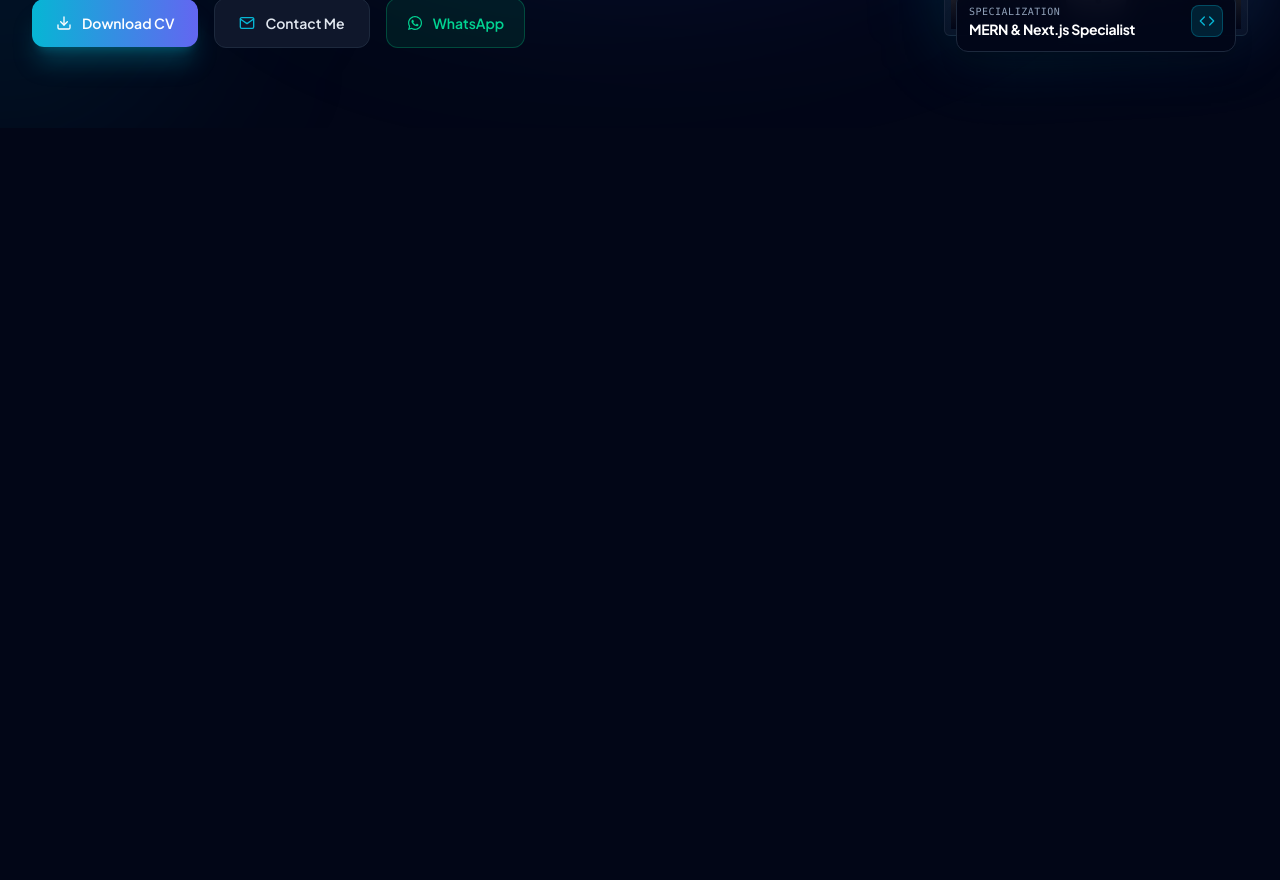
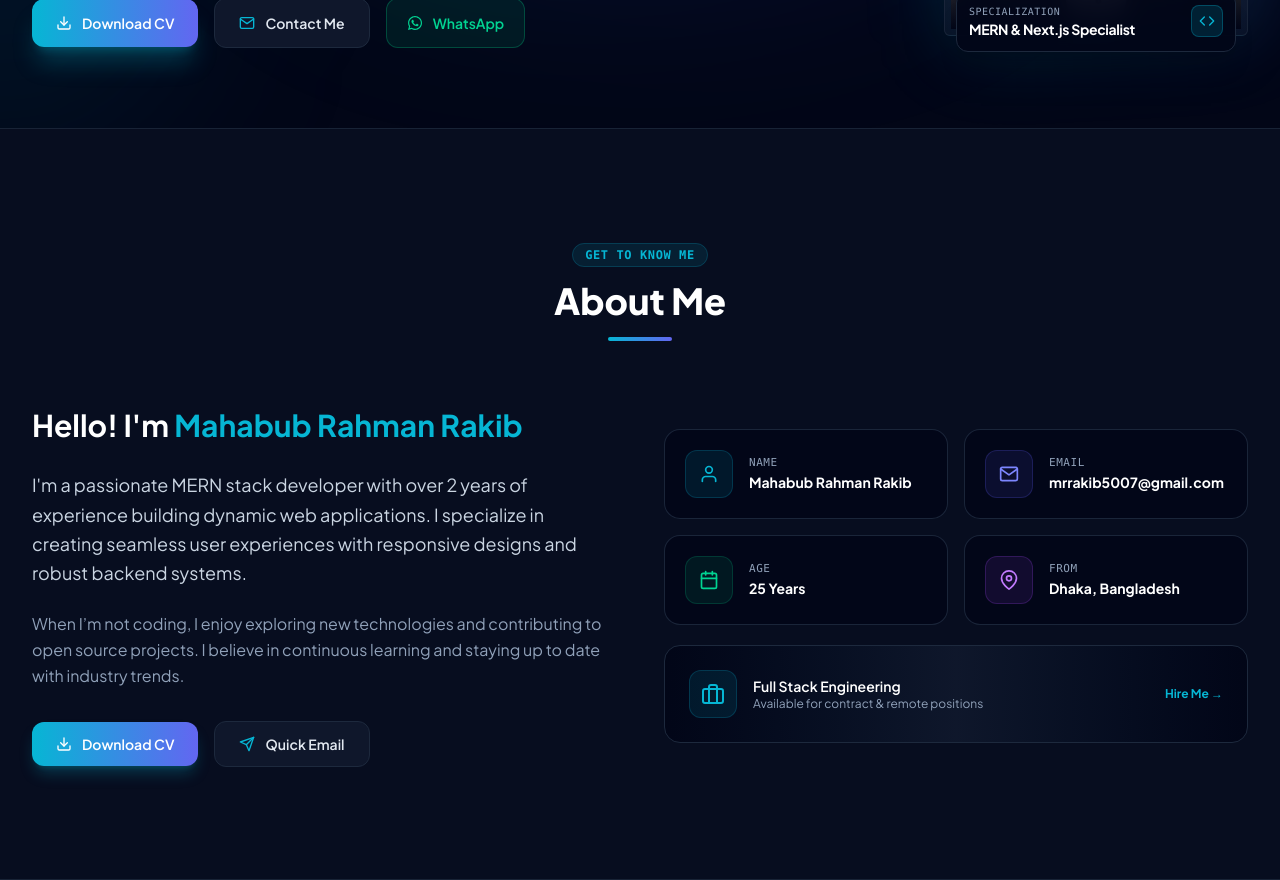
Before and after one commit to mrrakib5007/portfolio-mrrakib5007, a Next.js app: page / in a window 1280 px wide. Shown: the part 500-1380 px from the top of the page. Before the commit the page ends 800 px from the top, so only its background shows below. Built offline with nearby package versions, Linux system fonts and the light colour scheme.

Commit message:
About Section Added

```diff
--- a/src/app/layout.jsx
+++ b/src/app/layout.jsx
@@ -20,7 +20,7 @@ export default function RootLayout({ children }) {
       lang="en"
       className={`${plusJakartaSans.variable} h-full antialiased`}
     >
-      <body className={`${plusJakartaSans.className} min-h-full flex flex-col antialiased bg-[#020617]`}>
+      <body className={`${plusJakartaSans.className} min-h-full flex flex-col antialiased bg-dark-bg`}>
         <Navbar />
         {children}
       </body>
--- a/src/app/page.jsx
+++ b/src/app/page.jsx
@@ -1,3 +1,4 @@
+import About from "@/components/Home/About";
 import HeroBanner from "@/components/Home/HeroBanner";
 
 
@@ -5,6 +6,7 @@ export default function Home() {
   return (
     <div>
       <HeroBanner />
+      <About />
     </div>
   );
 }
--- /dev/null
+++ b/src/components/Home/About.jsx
@@ -0,0 +1,132 @@
+"use client";
+
+import { FiUser, FiMail, FiCalendar, FiMapPin, FiDownload, FiSend, FiBriefcase } from "react-icons/fi";
+import Link from "next/link";
+
+export default function About() {
+  const personalInfo = [
+    {
+      icon: <FiUser className="w-5 h-5" />,
+      label: "Name",
+      value: "Mahabub Rahman Rakib",
+      color: "text-primary bg-primary/10 border-primary/20",
+    },
+    {
+      icon: <FiMail className="w-5 h-5" />,
+      label: "Email",
+      value: "mrrakib5007@gmail.com",
+      color: "text-indigo-400 bg-indigo-500/10 border-indigo-500/20",
+      isEmail: true,
+    },
+    {
+      icon: <FiCalendar className="w-5 h-5" />,
+      label: "Age",
+      value: "25 Years",
+      color: "text-emerald-400 bg-emerald-500/10 border-emerald-500/20",
+    },
+    {
+      icon: <FiMapPin className="w-5 h-5" />,
+      label: "From",
+      value: "Dhaka, Bangladesh",
+      color: "text-purple-400 bg-purple-500/10 border-purple-500/20",
+    },
+  ];
+
+  return (
+    <section id="about" className="py-20 md:py-28 bg-slate-900/40 border-y border-slate-800/80 relative overflow-hidden">
+      <div className="max-w-7xl mx-auto px-4 sm:px-6 lg:px-8">
+
+        <div className="text-center max-w-2xl mx-auto mb-16">
+          <span className="text-xs font-mono uppercase tracking-wider text-primary font-semibold px-3 py-1 rounded-full bg-primary/10 border border-primary/20">
+            Get To Know Me
+          </span>
+          <h2 className="text-3xl sm:text-4xl font-extrabold text-white mt-4">
+            About Me
+          </h2>
+          <div className="w-16 h-1 bg-brand-gradient mx-auto mt-4 rounded-full" />
+        </div>
+
+        <div className="grid grid-cols-1 lg:grid-cols-12 gap-12 items-center">
+
+          <div className="lg:col-span-6 flex flex-col items-center lg:items-start text-center lg:text-left space-y-6">
+            <h3 className="text-2xl sm:text-3xl font-bold text-white leading-snug">
+              Hello! I&apos;m <span className="text-primary">Mahabub Rahman Rakib</span>
+            </h3>
+
+            <p className="text-slate-300 leading-relaxed text-base sm:text-lg">
+              I&apos;m a passionate MERN stack developer with over 2 years of experience building dynamic web applications. I specialize in creating seamless user experiences with responsive designs and robust backend systems.
+            </p>
+
+            <p className="text-slate-400 leading-relaxed text-base">
+              When I’m not coding, I enjoy exploring new technologies and contributing to open source projects. I believe in continuous learning and staying up to date with industry trends.
+            </p>
+
+            <div className="pt-2 flex flex-col sm:flex-row items-center gap-3.5 sm:gap-4 w-full sm:w-auto">
+              <a
+                href="/resume.pdf"
+                download="Mahabub_Rahman_Rakib_Resume.pdf"
+                className="bg-brand-gradient w-full sm:w-auto justify-center inline-flex items-center gap-2.5 px-6 py-3 rounded-xl text-white font-semibold text-sm shadow-lg shadow-primary/25 hover:shadow-primary/40 hover:-translate-y-0.5 active:scale-95 transition-all"
+              >
+                <FiDownload className="w-4 h-4" />
+                Download CV
+              </a>
+
+              <a
+                href="mailto:mrrakib5007@gmail.com"
+                className="w-full sm:w-auto justify-center inline-flex items-center gap-2.5 px-6 py-3 rounded-xl bg-slate-900 border border-slate-800 text-slate-200 font-semibold text-sm hover:border-primary/50 hover:bg-slate-850 hover:-translate-y-0.5 transition-all"
+              >
+                <FiSend className="w-4 h-4 text-primary" />
+                Quick Email
+              </a>
+            </div>
+          </div>
+
+          <div className="lg:col-span-6">
+            <div className="grid grid-cols-1 sm:grid-cols-2 gap-4">
+              {personalInfo.map((item, index) => (
+                <div
+                  key={index}
+                  className="p-4 sm:p-5 rounded-2xl bg-slate-950 border border-slate-800/90 hover:border-primary/40 transition-all hover:-translate-y-1 group flex items-center gap-4"
+                >
+                  <div className={`w-12 h-12 rounded-xl ${item.color} border flex items-center justify-center shrink-0 group-hover:scale-105 transition-transform`}>
+                    {item.icon}
+                  </div>
+                  <div className="min-w-0 flex-1">
+                    <p className="text-[11px] font-mono text-slate-400 uppercase tracking-wider leading-tight">
+                      {item.label}
+                    </p>
+                    <h4 className={`text-sm font-bold text-white mt-1 leading-snug truncate ${item.isEmail ? "text-xs sm:text-sm" : ""}`} title={item.value}>
+                      {item.value}
+                    </h4>
+                  </div>
+                </div>
+              ))}
+            </div>
+
+            <div className="mt-5 p-5 sm:p-6 rounded-2xl bg-linear-to-r from-slate-950 via-slate-900 to-slate-950 border border-slate-800 flex items-center justify-between gap-4">
+              <div className="flex items-center gap-4">
+                <div className="w-12 h-12 rounded-xl bg-primary/10 border border-primary/20 text-primary flex items-center justify-center shrink-0">
+                  <FiBriefcase className="w-6 h-6" />
+                </div>
+                <div>
+                  <p className="text-sm font-semibold text-white">Full Stack Engineering</p>
+                  <p className="text-xs text-slate-400">Available for contract & remote positions</p>
+                </div>
+              </div>
+
+              <Link
+                href="#contact"
+                className="hidden sm:inline-flex text-xs font-bold text-primary hover:text-cyan-300 items-center gap-1.5 transition-colors shrink-0"
+              >
+                Hire Me &rarr;
+              </Link>
+            </div>
+
+          </div>
+
+        </div>
+
+      </div>
+    </section>
+  );
+}
--- a/src/components/Shared/Navbar.jsx
+++ b/src/components/Shared/Navbar.jsx
@@ -3,7 +3,8 @@
 import { useState, useEffect, useMemo } from "react";
 import Link from "next/link";
 import Image from "next/image";
-import { FiMessageSquare, FiMenu, FiX, FiArrowRight } from "react-icons/fi";
+import { FiMenu, FiX } from "react-icons/fi";
+import { IoChatboxEllipsesOutline } from "react-icons/io5";
 
 export default function Navbar() {
   const [isOpen, setIsOpen] = useState(false);
@@ -111,7 +112,7 @@ export default function Navbar() {
               href="#contact"
               className="bg-brand-gradient inline-flex items-center gap-2 px-5 py-2.5 rounded-full text-xs font-semibold tracking-wide text-white shadow-lg shadow-primary/25 hover:shadow-primary/40 active:scale-95 transition-all group"
             >
-              <FiMessageSquare className="w-3.5 h-3.5" /> Let&apos;s Talk
+              <IoChatboxEllipsesOutline className="w-4 h-4" /> Let&apos;s Talk
 
             </Link>
           </div>
@@ -199,7 +200,7 @@ export default function Navbar() {
             onClick={() => setIsOpen(false)}
             className="bg-brand-gradient w-full flex items-center justify-center gap-2 py-3 rounded-xl text-white font-semibold text-sm shadow-lg shadow-primary/20 active:scale-95 transition-all"
           >
-            <FiMessageSquare className="w-4 h-4" />
+            <IoChatboxEllipsesOutline className="w-4 h-4" />
             Let&apos;s Talk
           </Link>
         </div>
```
Also changed, not shown: 1 other file (tests, documents, lock files or other folders).
